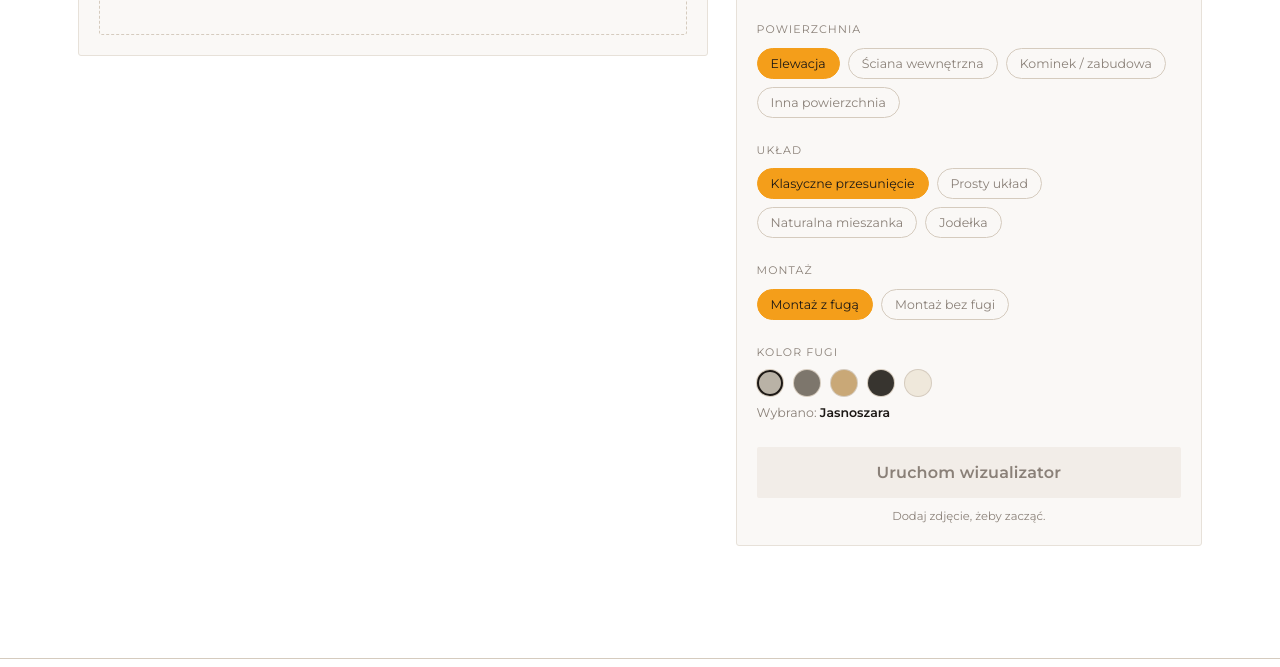
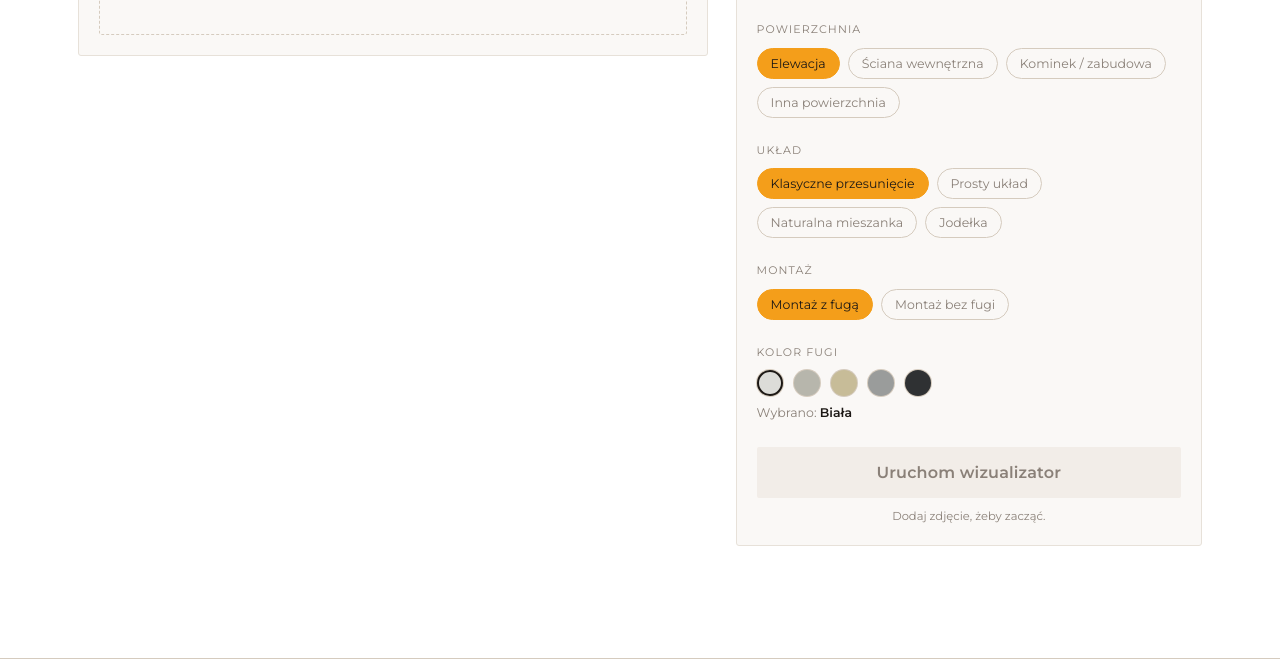
Before and after one commit to marketingstarecegly-rgb/generator1, a website: page index.html in a window 1280 px wide. Shown: the part 1036-1703 px from the top of the page. Drawn offline with Linux system fonts and the light colour scheme.

Commit message:
Add files via upload

```diff
--- a/index.html
+++ b/index.html
@@ -446,13 +446,13 @@
       <div id="mortarColorField">
         <p class="field-label">Kolor fugi</p>
         <div class="mortar-colors">
-          <div class="mortar-dot active" data-value="jasnoszara" title="Jasnoszara" style="background:#b9b2a6;"></div>
-          <div class="mortar-dot" data-value="szara" title="Szara" style="background:#7d766c;"></div>
-          <div class="mortar-dot" data-value="piaskowa" title="Piaskowa" style="background:#c9a877;"></div>
-          <div class="mortar-dot" data-value="grafitowa" title="Grafitowa" style="background:#37342f;"></div>
-          <div class="mortar-dot" data-value="biala" title="Biała" style="background:#efe8db;"></div>
+          <div class="mortar-dot active" data-value="biala" title="Biała" style="background:#dcdcd8;"></div>
+          <div class="mortar-dot" data-value="stara-biel" title="Stara Biel" style="background:#b7b6ac;"></div>
+          <div class="mortar-dot" data-value="piaskowa" title="Piaskowa" style="background:#c7bc98;"></div>
+          <div class="mortar-dot" data-value="szara" title="Szara" style="background:#9a9c9b;"></div>
+          <div class="mortar-dot" data-value="antracytowa" title="Antracytowa" style="background:#2f3133;"></div>
         </div>
-        <p class="mortar-color-label">Wybrano: <b id="mortarColorLabel">Jasnoszara</b></p>
+        <p class="mortar-color-label">Wybrano: <b id="mortarColorLabel">Biała</b></p>
       </div>
 
       <div>
@@ -884,7 +884,7 @@
     surface: "elewacja",
     layout: "klasyczne-przesuniecie",
     mount: "z-fuga",
-    mortarColor: "jasnoszara",
+    mortarColor: "biala",
     imageDataUrl: null,
     imageNaturalW: 0,
     imageNaturalH: 0
```
